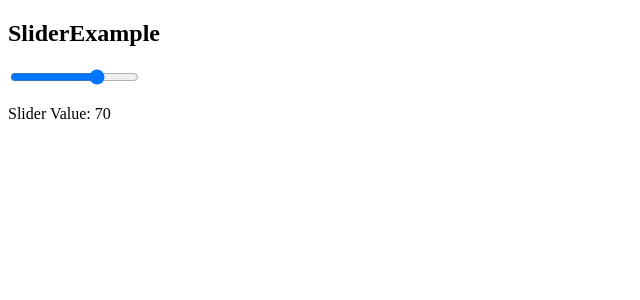
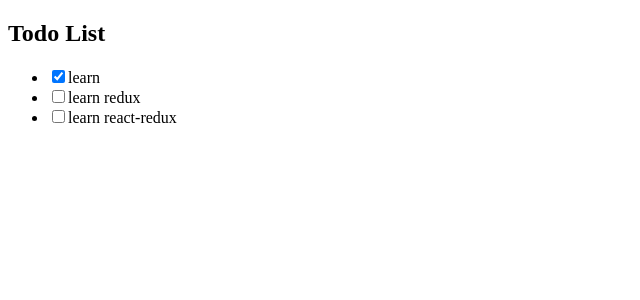
Before and after one commit to tinucy/react-state-project, a React (Vite) app: page / in a window 1280 px wide. Shown: the top 300 px of the page, without its empty margins (0-640 px from the left). Built offline with nearby package versions, Linux system fonts and the light colour scheme.

Commit message:
added slider, colorchanger andarray of objects using State

```diff
--- a/src/App.jsx
+++ b/src/App.jsx
@@ -2,11 +2,13 @@
 import "./App.css";
 import FormExample from "./components/FormExample";
 import SliderExample from "./components/SliderExample";
+import ColorChanger from "./components/ColorChanger";
+import TodoExample from "./components/TodoExample";
 
 function App() {
   return (
     <>
-      <SliderExample />
+      <TodoExample />
     </>
   );
 }
--- /dev/null
+++ b/src/components/ColorChanger.jsx
@@ -0,0 +1,23 @@
+import React, { useState } from "react";
+
+export default function ColorChanger() {
+  const [bgColor, setBgColor] = useState("lightgreen");
+
+  return (
+    <div>
+      <h2>ColorChanger</h2>
+      <div
+        style={{
+          width: "200px",
+          height: "200px",
+          backgroundColor: "bgColor",
+          display: "flex",
+          justifyContent: "center",
+          alignItems: "center",
+        }}
+      >
+        Click Me!
+      </div>
+    </div>
+  );
+}
--- /dev/null
+++ b/src/components/TodoExample.jsx
@@ -0,0 +1,37 @@
+import React, { useState } from "react";
+
+export default function TodoExample() {
+  const [todos, setTodos] = useState([
+    // array of 3 objects inside the Todo state
+    {
+      id: 1,
+      title: "learn ",
+      completed: true,
+    },
+
+    {
+      id: 2,
+      title: "learn redux",
+      completed: false,
+    },
+
+    {
+      id: 3,
+      title: "learn react-redux",
+      completed: false,
+    },
+  ]);
+  return (
+    <div>
+      <h2>Todo List</h2>
+      <ul>
+        {todos.map((todo) => (
+          <li key={todo.id}>
+            <input type="checkbox" checked={todo.completed} />
+            {todo.title}
+          </li>
+        ))}
+      </ul>
+    </div>
+  );
+}
```
